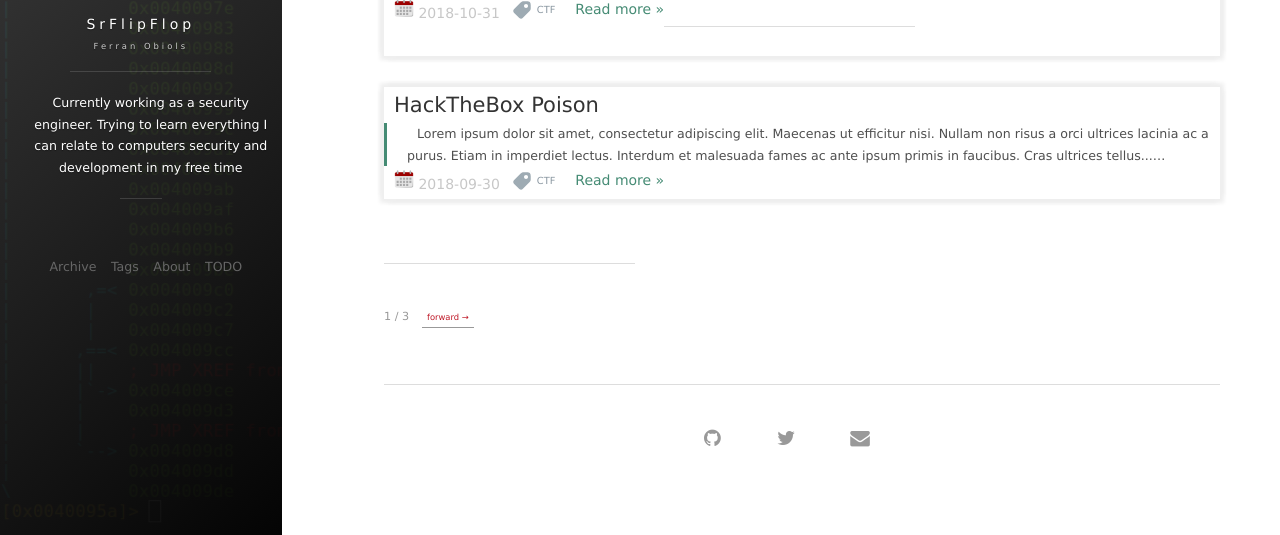
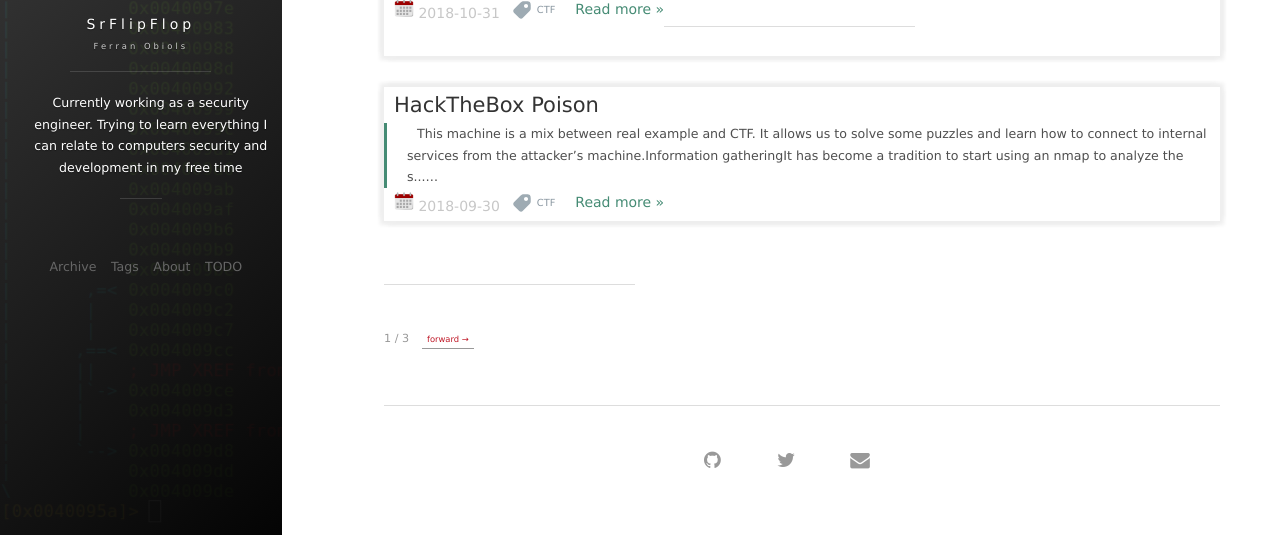
Before and after one commit to SrFlipFlop/srflipflop.github.io, a Jekyll site: the page built from index.html, in a window 1280 px wide and 900 px high, scrolled down 1140 px, cut to the strip 365-900 px from the top of the window. Built offline with Jekyll 4.4.1, drawn with Linux system fonts in a browser that asks for light colours; nearby versions of some CDN libraries; the list of posts is cut into pages by our own code; comment, search, counter and statistics services are not loaded.

Commit message:
Edited lorem ipsum description

```diff
--- a/_posts/2018-09-30-Poison.md
+++ b/_posts/2018-09-30-Poison.md
@@ -6,7 +6,7 @@
 tag: CTF
 ---
 
-Lorem ipsum dolor sit amet, consectetur adipiscing elit. Maecenas ut efficitur nisi. Nullam non risus a orci ultrices lacinia ac a purus. Etiam in imperdiet lectus. Interdum et malesuada fames ac ante ipsum primis in faucibus. Cras ultrices tellus quis sapien mollis, in luctus tortor tempor. Suspendisse potenti. Curabitur sit amet porta magna. Duis dignissim risus at scelerisque malesuada. Integer venenatis quis augue eget pellentesque. Phasellus iaculis sed lacus quis efficitur.
+This machine is a mix between real example and CTF. It allows us to solve some puzzles and learn how to connect to internal services from the attacker's machine.
 
 ### Information gathering
 
```
Also changed, not shown: other parts of _posts/2018-09-30-Poison.md (+1 -1 lines).
